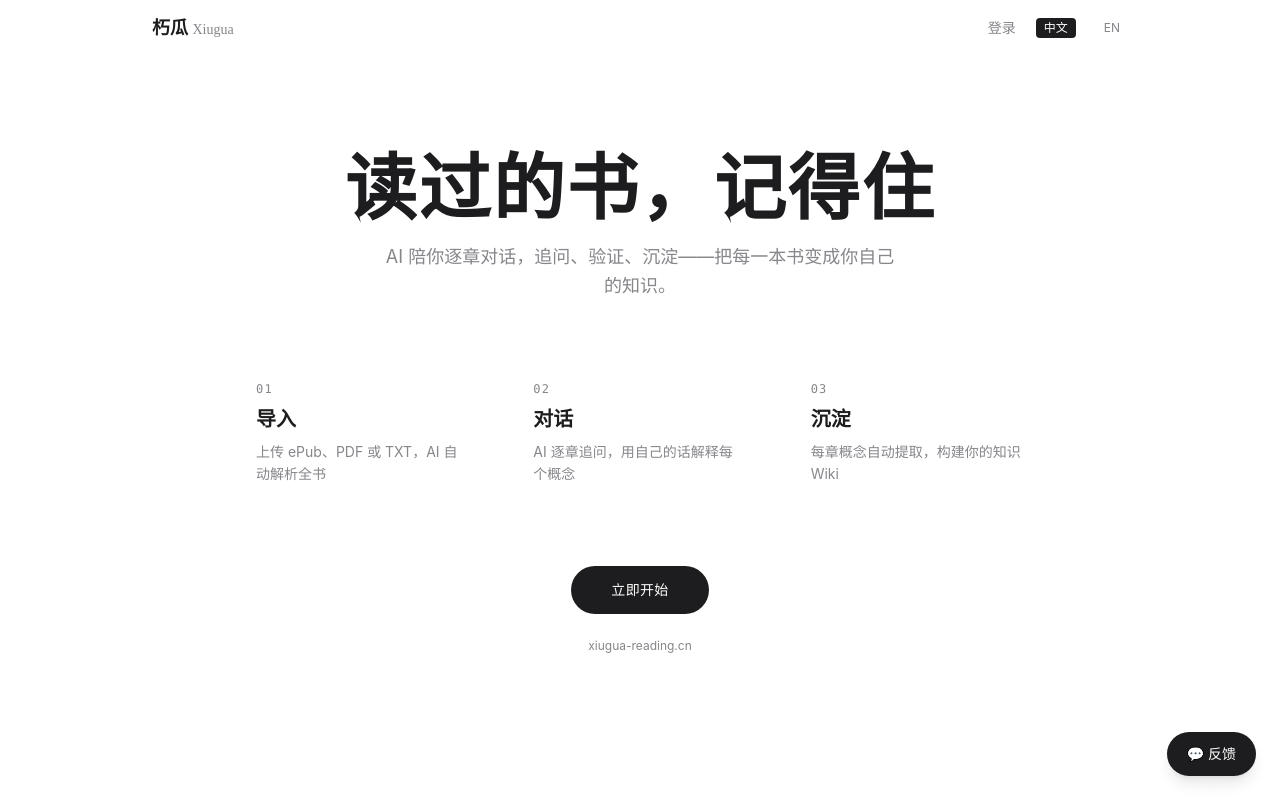
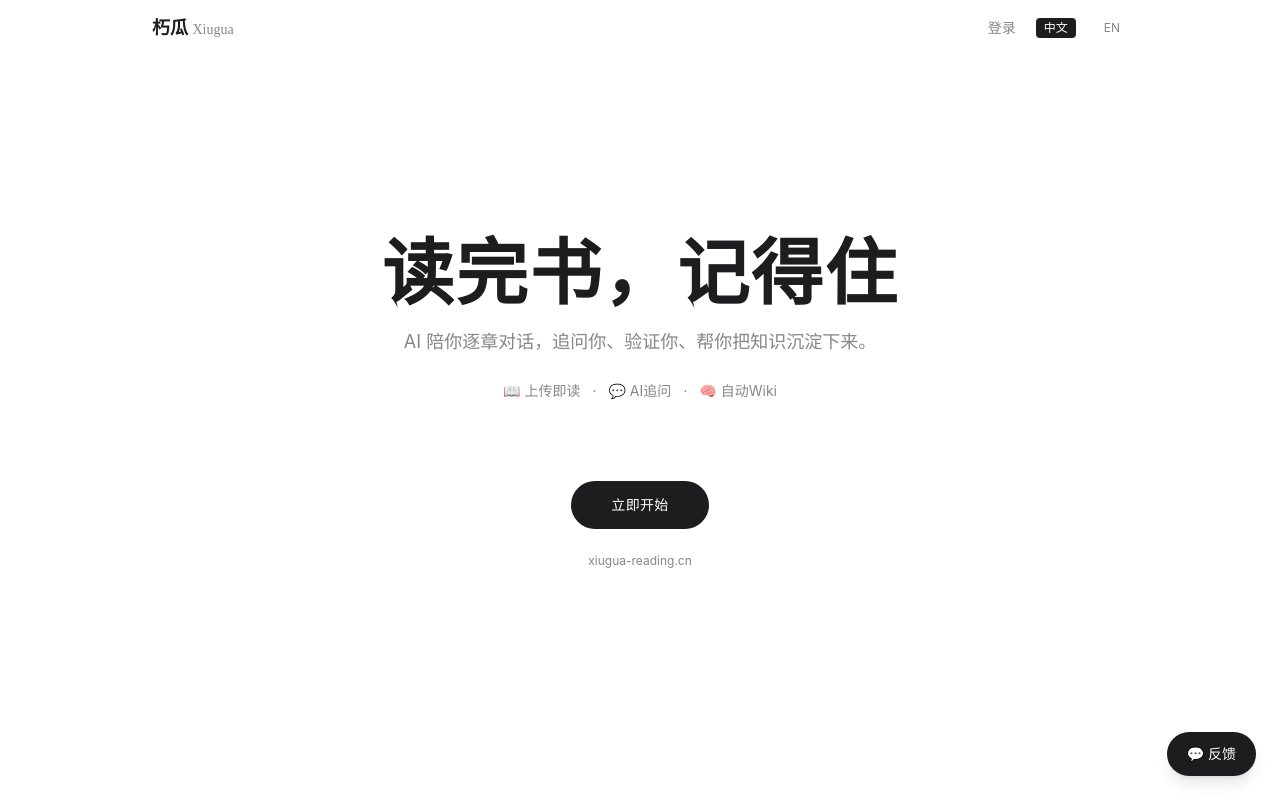
Before and after one commit to Liangzhen-Chen/Guaxiu-reading, a Next.js app in the folder web/: page / in a window 1280 px wide. Built offline with nearby package versions, Linux system fonts and the light colour scheme.

Commit message:
UX: 8项增强（落地页/进度条/删除/退出/Wiki引导/防循环/MD过滤）

```diff
--- a/web/src/app/books/page.tsx
+++ b/web/src/app/books/page.tsx
@@ -30,7 +30,7 @@ export default function BooksPage() {
     xhr.upload.onprogress = (ev) => { if (ev.lengthComputable) setUpProgress(Math.round(ev.loaded / ev.total * 100)); };
     xhr.onload = async () => {
       if (xhr.status === 201) { setUpStatus("done"); track("book_import", { format: f.name.split(".").pop() }); await load(); }
-      else { setUpStatus("error"); try { alert(JSON.parse(xhr.responseText).detail || "失败"); } catch(_) { alert("上传失败"); } }
+      else { setUpStatus("error"); }
       setTimeout(() => { setUpStatus(""); setUpProgress(0); }, 3000);
     };
     xhr.onerror = () => { setUpStatus("error"); setTimeout(() => setUpStatus(""), 3000); };
@@ -59,7 +59,10 @@ export default function BooksPage() {
       </div>
 
       {upStatus === "uploading" && (
-        <div className="mb-6"><div className="h-2 rounded-full bg-[#d2d2d7]"><div className="h-2 rounded-full bg-[#1d1d1f] transition-all duration-300" style={{ width: `${upProgress}%` }} /></div><p className="text-xs text-[#86868b] mt-1">上传中… {upProgress}%</p></div>
+        <div className="mb-6 bg-white rounded-xl p-4 border border-stone-200">
+          <div className="flex items-center justify-between mb-2"><span className="text-sm font-medium">上传中</span><span className="text-sm text-stone-400">{upProgress}%</span></div>
+          <div className="h-3 rounded-full bg-stone-100"><div className="h-3 rounded-full bg-stone-900 transition-all duration-300" style={{ width: `${upProgress}%` }} /></div>
+        </div>
       )}
 
       {books.length === 0 ? (
@@ -68,7 +71,7 @@ export default function BooksPage() {
         <div className="grid grid-cols-1 sm:grid-cols-2 lg:grid-cols-3 gap-4">
           {books.map((b: any) => (
             <div key={b.id} onClick={() => router.push(`/read/${b.id}`)} className="group cursor-pointer relative rounded-2xl p-6 bg-[#f5f5f7] hover:bg-[#e8e8ed] transition-colors">
-              <button onClick={(e) => delBook(b.id, e)} className="absolute top-3 right-3 text-xs text-[#86868b] hover:text-red-500 opacity-0 group-hover:opacity-100 transition-opacity">✕</button>
+              <button onClick={(e) => delBook(b.id, e)} className="absolute top-3 right-3 text-xs text-[#86868b] hover:text-red-500">✕</button>
               <h3 className="font-semibold mb-1">{b.title}</h3>
               <p className="text-sm text-[#86868b] mb-4">{b.author || "—"} · {b.file_format?.toUpperCase()}</p>
               <div className="h-1 rounded-full bg-[#d2d2d7]"><div className="h-1 rounded-full bg-[#1d1d1f] transition-all" style={{ width: `${b.progress_percent || 0}%` }} /></div>
--- a/web/src/app/nav.tsx
+++ b/web/src/app/nav.tsx
@@ -18,6 +18,7 @@ export function Nav() {
         {show && <Link href="/books" className="hover:text-[#1d1d1f]">{t("bookshelf", lang)}</Link>}
         {show && <Link href="/wiki" className="hover:text-[#1d1d1f]">{t("wiki", lang)}</Link>}
         {show && <Link href="/profile" className="hover:text-[#1d1d1f]">{lang === "zh" ? "我的" : "Me"}</Link>}
+        {show && <button onClick={() => { localStorage.removeItem("token"); window.location.href = "/"; }} className="hover:text-[#1d1d1f] text-[#86868b]">{lang === "zh" ? "退出" : "Out"}</button>}
         {!show && p !== "/login" && <Link href="/login" className="hover:text-[#1d1d1f]">{t("login", lang)}</Link>}
         <button onClick={() => { if (lang !== "zh") { localStorage.setItem("lang", "zh"); window.location.reload(); } }} className={`text-xs px-2 py-0.5 rounded ${lang === "zh" ? "bg-[#1d1d1f] text-white" : "text-[#86868b] hover:text-[#1d1d1f]"}`}>中文</button>
         <button onClick={() => { if (lang !== "en") { localStorage.setItem("lang", "en"); window.location.reload(); } }} className={`text-xs px-2 py-0.5 rounded ${lang === "en" ? "bg-[#1d1d1f] text-white" : "text-[#86868b] hover:text-[#1d1d1f]"}`}>EN</button>
--- a/web/src/app/page.tsx
+++ b/web/src/app/page.tsx
@@ -4,41 +4,34 @@ import Link from "next/link";
 import { useLang } from "./lang";
 import { track } from "./track";
 
-const content = {
-  hero: { zh: "读过的书，记得住", en: "Read. Remember. Retain." },
-  sub: { zh: "AI 陪你逐章对话，追问、验证、沉淀——把每一本书变成你自己的知识。", en: "AI guides you chapter by chapter, questioning you until you truly understand." },
-  steps: [
-    { n: "01", zh: "导入", en: "Import", zhD: "上传 ePub、PDF 或 TXT，AI 自动解析全书", enD: "Upload any book, AI parses it instantly" },
-    { n: "02", zh: "对话", en: "Discuss", zhD: "AI 逐章追问，用自己的话解释每个概念", enD: "AI questions you chapter by chapter" },
-    { n: "03", zh: "沉淀", en: "Build", zhD: "每章概念自动提取，构建你的知识 Wiki", enD: "Auto-build your personal knowledge wiki" },
-  ],
-  cta: { zh: "立即开始", en: "Get Started" },
-};
-
 export default function Landing() {
   const { lang } = useLang();
   useEffect(() => { track("page_view"); }, []);
   const loggedIn = typeof window !== "undefined" && localStorage.getItem("token");
-  const c = content;
+
   return (
     <div className="min-h-[75vh] flex flex-col items-center justify-center text-center">
-      <h1 className="font-display text-7xl font-bold tracking-wide mb-4 text-[#1d1d1f]">{c.hero[lang]}</h1>
-      <p className="text-lg text-[#86868b] mb-20 max-w-lg leading-relaxed">{c.sub[lang]}</p>
+      <h1 className="font-display text-7xl font-bold tracking-wide mb-4 text-[#1d1d1f]">
+        {lang === "zh" ? "读完书，记得住" : "Read. Retain. Remember."}
+      </h1>
+      <p className="text-lg text-[#86868b] mb-6 max-w-lg leading-relaxed">
+        {lang === "zh"
+          ? "AI 陪你逐章对话，追问你、验证你、帮你把知识沉淀下来。"
+          : "AI reads with you chapter by chapter — questioning, verifying, and building your knowledge."}
+      </p>
 
-      <div className="grid grid-cols-3 gap-16 max-w-3xl mb-20">
-        {c.steps.map(s => (
-          <div key={s.n} className="text-left">
-            <div className="text-xs font-mono text-[#86868b] mb-2 tracking-widest">{s.n}</div>
-            <div className="text-xl font-semibold mb-2 text-[#1d1d1f]">{s[lang]}</div>
-            <div className="text-sm text-[#86868b] leading-relaxed">{lang === "zh" ? s.zhD : s.enD}</div>
-          </div>
-        ))}
+      <div className="flex gap-3 mb-20 text-sm text-[#86868b]">
+        <span>📖 {lang === "zh" ? "上传即读" : "Upload & read"}</span>
+        <span>·</span>
+        <span>💬 {lang === "zh" ? "AI追问" : "AI questions"}</span>
+        <span>·</span>
+        <span>🧠 {lang === "zh" ? "自动Wiki" : "Auto Wiki"}</span>
       </div>
 
-      <Link href={loggedIn ? "/books" : "/login"} className="inline-block rounded-full bg-[#1d1d1f] text-white px-10 py-3.5 text-sm font-medium hover:bg-black transition-colors tracking-wide">
-        {loggedIn ? (lang === "zh" ? "进入书架" : "My Books") : c.cta[lang]}
+      <Link href={loggedIn ? "/books" : "/login"}
+        className="inline-block rounded-full bg-[#1d1d1f] text-white px-10 py-3.5 text-sm font-medium hover:bg-black transition-colors tracking-wide">
+        {loggedIn ? (lang === "zh" ? "进入书架 →" : "My Books →") : (lang === "zh" ? "立即开始" : "Get Started")}
       </Link>
-
       <p className="text-xs text-[#86868b] mt-6">xiugua-reading.cn</p>
     </div>
   );
--- a/web/src/app/wiki/page.tsx
+++ b/web/src/app/wiki/page.tsx
@@ -37,7 +37,8 @@ export default function WikiPage() {
       {entries.length === 0 ? (
         <div className="text-center py-24 text-stone-400">
           <p className="text-lg mb-2">知识库为空</p>
-          <p className="text-sm">完成导读后，概念会自动沉淀</p>
+          <p className="text-sm mb-6">完成导读后，概念会自动沉淀到这里</p>
+          <a href="/books" className="inline-block rounded-full bg-stone-900 text-white px-6 py-2.5 text-sm font-medium hover:bg-black transition-colors">去书架选书</a>
         </div>
       ) : (
         <div className="grid grid-cols-1 sm:grid-cols-2 gap-4">
```
